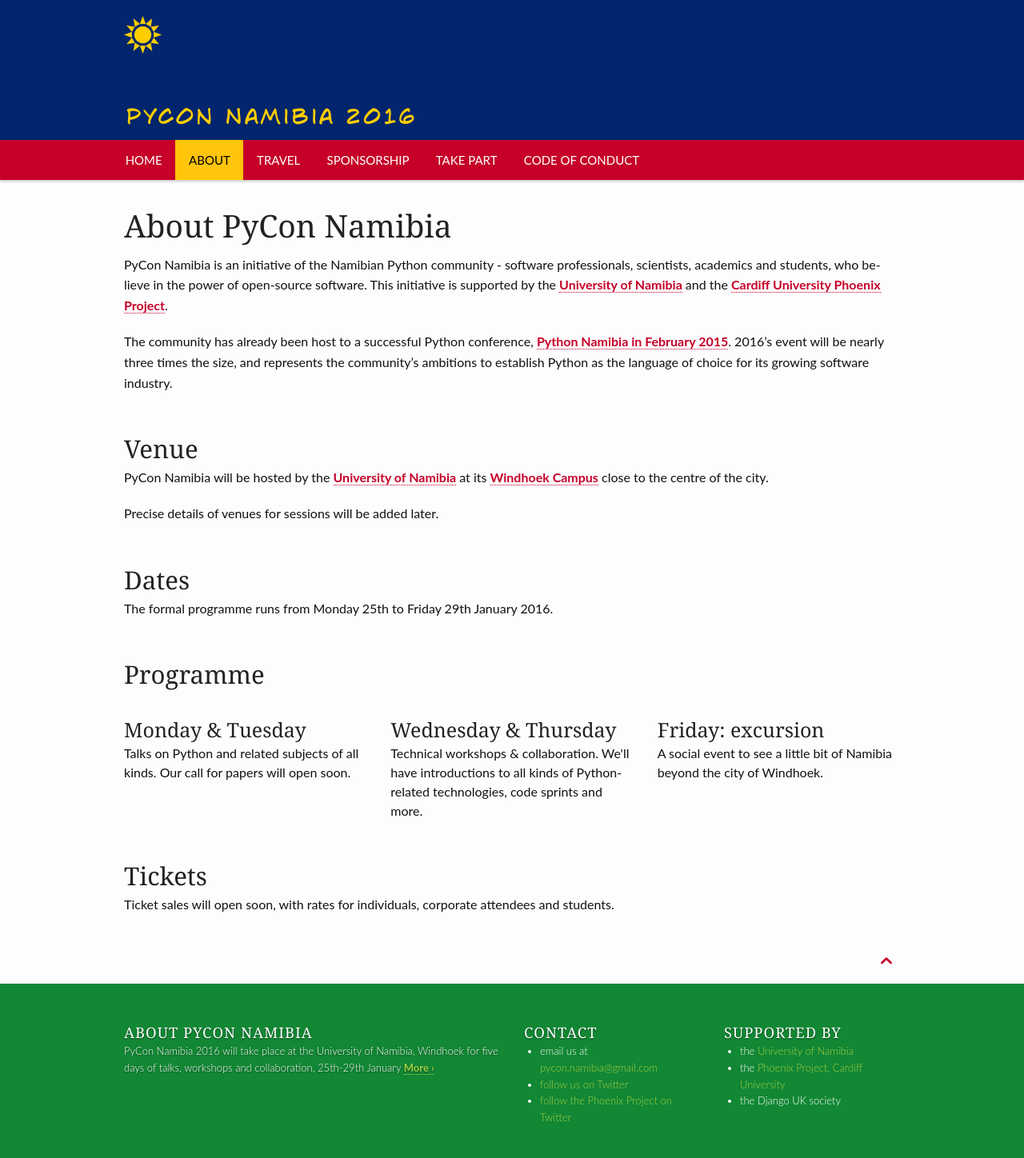
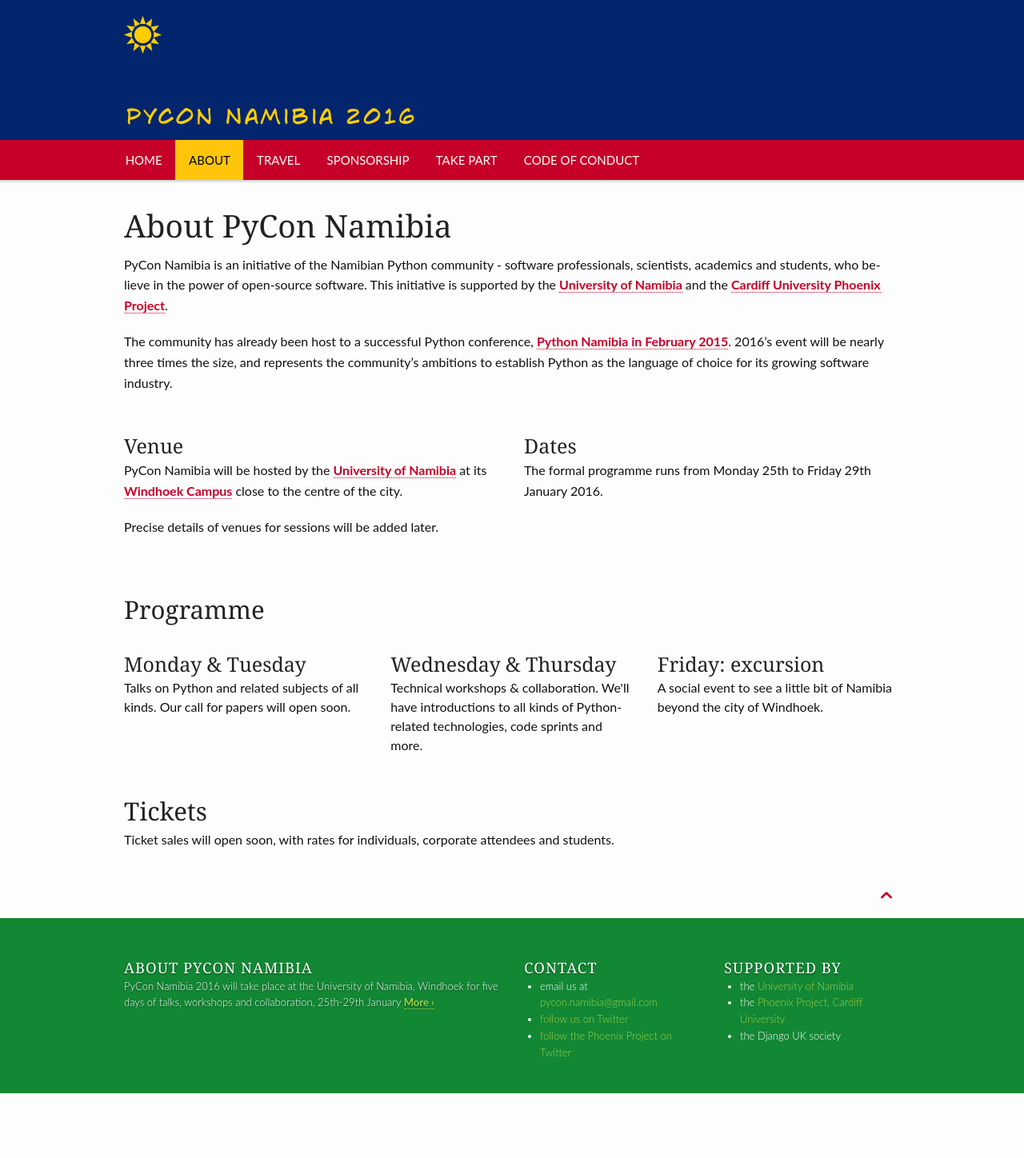
Before and after one commit to python-namibia/python-namibia.github.io-2016, a Jekyll site: the page built from pages/about.md, in a window 1280 px wide. Shown: the whole page at 80% size. Built offline with Jekyll 4.4.1, drawn with Linux system fonts in a browser that asks for light colours; after the commit the page ends 1367 px from its top, so only the background shows below that.

Commit message:
added more columns to about page

```diff
--- a/pages/about.md
+++ b/pages/about.md
@@ -11,16 +11,17 @@
 
 The community has already been host to a successful Python conference, [Python Namibia in February 2015](http://python-namibia.org). 2016's event will be nearly three times the size, and represents the community's ambitions to establish Python as the language of choice for its growing software industry.
 
-## Venue
-
-PyCon Namibia will be hosted by the [University of Namibia](http://unam.edu.na) at its [Windhoek
-Campus](https://goo.gl/maps/KKRcKjPEdts) close to the centre of the city.
-
-Precise details of venues for sessions will be added later.
-
-## Dates
-
-The formal programme runs from Monday 25th to Friday 29th January 2016.
+<div class="row">
+  <div class="large-6 columns">
+    <h3>Venue</h3>
+      <p>PyCon Namibia will be hosted by the <a href="http://unam.edu.na">University of Namibia</a> at its <a href="https://goo.gl/maps/KKRcKjPEdts">Windhoek Campus</a> close to the centre of the city.</p>
+      <p>Precise details of venues for sessions will be added later.</p>
+  </div>
+  <div class="large-6 columns">
+    <h3>Dates</h3>
+      <p>The formal programme runs from Monday 25th to Friday 29th January 2016.</p>
+  </div>
+</div>
 
 ## Programme
 
```
Also changed, not shown: assets/img/Sun.png (added).
